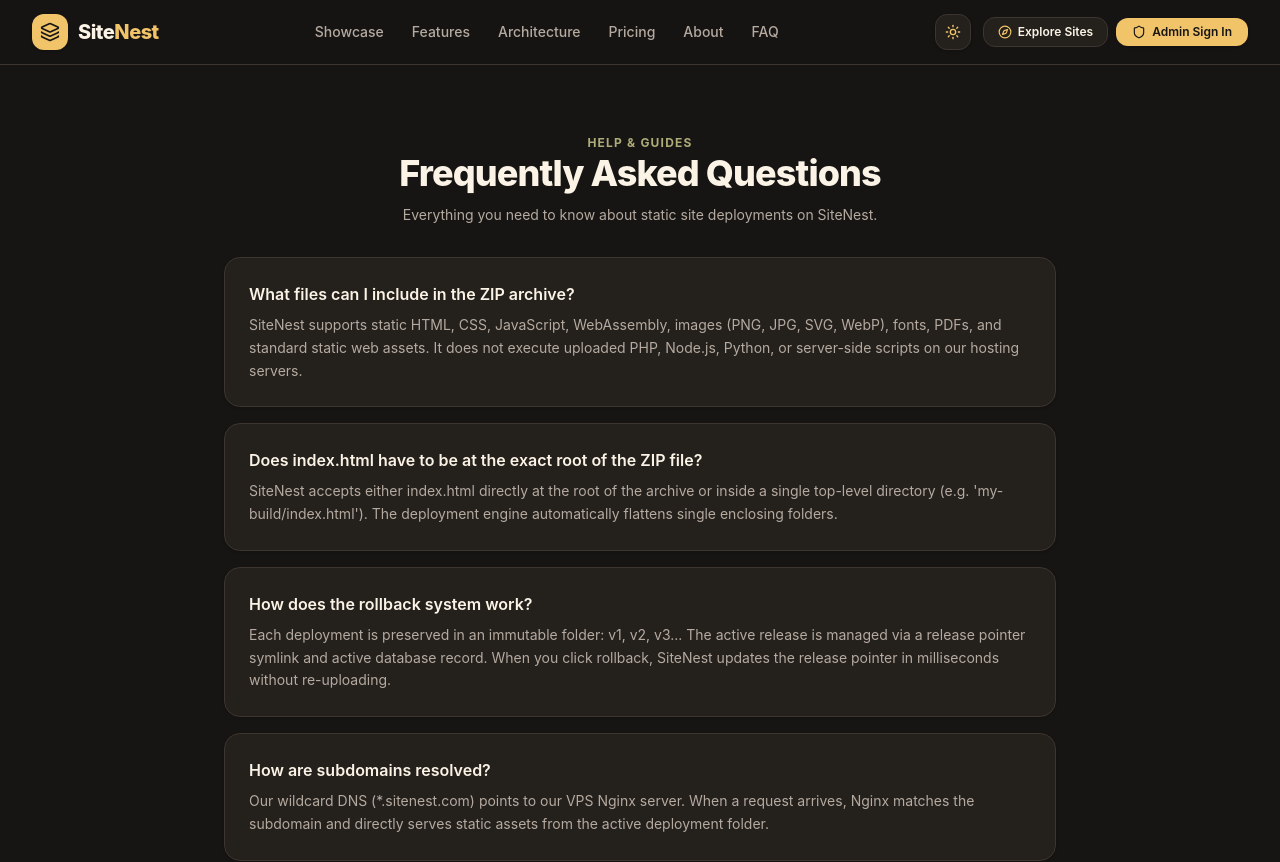
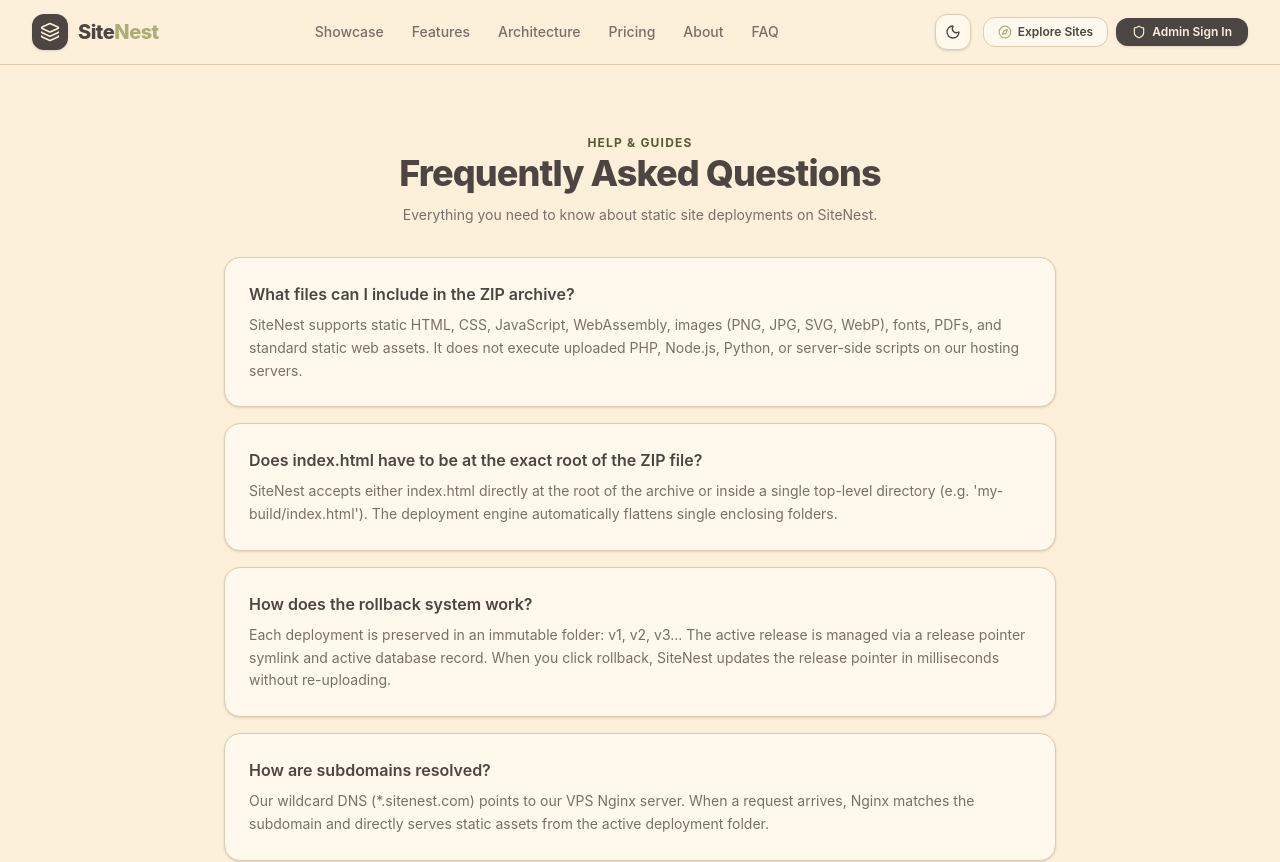
Before and after one commit to khadka27/site-nest, a Next.js app: page /faq in a window 1280 px wide. Shown: the top 862 px of the page. Built offline with nearby package versions, Linux system fonts and the light colour scheme; no server answers.

Commit message:
feat: update theme management and add custom theme colors across layouts and components

```diff
--- a/src/app/admin/layout.tsx
+++ b/src/app/admin/layout.tsx
@@ -2,6 +2,7 @@ import { redirect } from "next/navigation";
 import { getCurrentUser } from "@/lib/auth";
 import { isAdmin } from "@/lib/permissions";
 import AdminSidebar from "@/components/admin/AdminSidebar";
+import ThemeToggle from "@/components/ThemeToggle";
 
 export default async function AdminLayout({
   children,
@@ -19,25 +20,26 @@ export default async function AdminLayout({
   }
 
   return (
-    <div className="flex h-screen bg-zinc-950 text-zinc-100 overflow-hidden font-sans">
+    <div className="flex h-screen bg-[#FCF0DA] dark:bg-[#171513] text-[#4C4541] dark:text-[#FBF3E6] overflow-hidden font-sans transition-colors duration-200">
       <AdminSidebar />
       <div className="flex flex-col flex-1 min-w-0 overflow-hidden">
         {/* Admin Top bar */}
-        <header className="h-16 border-b border-zinc-800/80 bg-zinc-950/60 px-6 flex items-center justify-between shrink-0">
+        <header className="h-16 border-b border-[#DECBB0] dark:border-[#3D352F] bg-[#FFF8ED]/80 dark:bg-[#1E1A17]/80 px-6 flex items-center justify-between shrink-0">
           <div className="flex items-center gap-3">
-            <span className="text-xs font-semibold uppercase tracking-wider text-purple-400 bg-purple-500/10 border border-purple-500/20 px-2.5 py-1 rounded-md">
+            <span className="text-xs font-semibold uppercase tracking-wider text-[#5A5B35] dark:text-[#AEAC78] bg-[#AEAC78]/15 border border-[#AEAC78]/30 px-2.5 py-1 rounded-md">
               SiteNest Control Center
             </span>
           </div>
 
-          <div className="flex items-center gap-4 text-xs text-zinc-400">
+          <div className="flex items-center gap-4 text-xs text-[#7A6F68] dark:text-[#B5AAA0]">
             <span className="flex items-center gap-2">
-              <span className="h-2 w-2 rounded-full bg-emerald-500"></span>
+              <span className="h-2 w-2 rounded-full bg-[#AEAC78]"></span>
               PostgreSQL Connected
             </span>
-            <span className="border-l border-zinc-800 pl-4 text-zinc-300 font-medium">
+            <span className="border-l border-[#DECBB0] dark:border-[#3D352F] pl-4 text-[#4C4541] dark:text-[#FBF3E6] font-medium">
               {user.name} ({user.role})
             </span>
+            <ThemeToggle />
           </div>
         </header>
 
--- a/src/app/dashboard/layout.tsx
+++ b/src/app/dashboard/layout.tsx
@@ -1,8 +1,9 @@
 import { redirect } from "next/navigation";
 import { getCurrentUser } from "@/lib/auth";
 import DashboardSidebar from "@/components/dashboard/DashboardSidebar";
+import ThemeToggle from "@/components/ThemeToggle";
 import Link from "next/link";
-import { UploadCloud, Bell } from "lucide-react";
+import { UploadCloud } from "lucide-react";
 
 export default async function DashboardLayout({
   children,
@@ -16,23 +17,24 @@ export default async function DashboardLayout({
   }
 
   return (
-    <div className="flex h-screen bg-zinc-950 text-zinc-100 overflow-hidden font-sans">
+    <div className="flex h-screen bg-[#FCF0DA] dark:bg-[#171513] text-[#4C4541] dark:text-[#FBF3E6] overflow-hidden font-sans transition-colors duration-200">
       <DashboardSidebar userRole={user.role} />
       <div className="flex flex-col flex-1 min-w-0 overflow-hidden">
         {/* Top bar */}
-        <header className="h-16 border-b border-zinc-800/80 bg-zinc-950/60 px-6 flex items-center justify-between shrink-0">
+        <header className="h-16 border-b border-[#DECBB0] dark:border-[#3D352F] bg-[#FFF8ED]/80 dark:bg-[#1E1A17]/80 px-6 flex items-center justify-between shrink-0">
           <div className="flex items-center gap-3">
-            <span className="text-sm font-medium text-zinc-400">Welcome back,</span>
-            <span className="text-sm font-semibold text-white">{user.name}</span>
-            <span className="text-[11px] font-mono uppercase bg-indigo-500/10 text-indigo-400 border border-indigo-500/20 px-2 py-0.5 rounded-full">
+            <span className="text-sm font-medium text-[#7A6F68] dark:text-[#B5AAA0]">Welcome back,</span>
+            <span className="text-sm font-semibold text-[#4C4541] dark:text-[#FBF3E6]">{user.name}</span>
+            <span className="text-[11px] font-mono uppercase bg-[#F2C46A]/20 text-[#2D2305] dark:text-[#F2C46A] border border-[#F2C46A]/40 px-2 py-0.5 rounded-full font-semibold">
               {user.role}
             </span>
           </div>
 
           <div className="flex items-center gap-3">
+            <ThemeToggle />
             <Link
               href="/dashboard/sites/new"
-              className="inline-flex items-center gap-2 rounded-lg bg-indigo-600 px-3.5 py-1.5 text-xs font-semibold text-white hover:bg-indigo-500 transition-colors shadow-sm"
+              className="inline-flex items-center gap-2 rounded-xl bg-[#F2C46A] hover:bg-[#E5B555] px-3.5 py-1.5 text-xs font-semibold text-[#2D2305] transition-colors shadow-sm"
             >
               <UploadCloud className="h-3.5 w-3.5" />
               Upload ZIP
--- a/src/app/layout.tsx
+++ b/src/app/layout.tsx
@@ -12,22 +12,20 @@ export default function RootLayout({
   children: React.ReactNode;
 }) {
   return (
-    <html lang="en" className="h-full antialiased dark" suppressHydrationWarning>
+    <html lang="en" className="h-full antialiased" suppressHydrationWarning>
       <head>
         <script
           dangerouslySetInnerHTML={{
             __html: `
               (function() {
                 try {
-                  const stored = localStorage.getItem('sitenest_theme');
-                  if (stored === 'light') {
+                  var stored = localStorage.getItem('sitenest_theme');
+                  var prefersDark = window.matchMedia && window.matchMedia('(prefers-color-scheme: dark)').matches;
+                  var isDark = stored !== null ? (stored === 'dark') : prefersDark;
+                  if (isDark) {
+                    document.documentElement.classList.add('dark');
+                  } else {
                     document.documentElement.classList.remove('dark');
-                  } else if (stored === 'dark') {
-                    document.documentElement.classList.add('dark');
-                  } else if (window.matchMedia('(prefers-color-scheme: light)').matches) {
-                    document.documentElement.classList.remove('dark');
-                  } else {
-                    document.documentElement.classList.add('dark');
                   }
                 } catch (e) {}
               })();
--- a/src/components/ThemeToggle.tsx
+++ b/src/components/ThemeToggle.tsx
@@ -4,31 +4,57 @@ import { useEffect, useState } from "react";
 import { Sun, Moon } from "lucide-react";
 
 export default function ThemeToggle() {
-  const [isDark, setIsDark] = useState(true);
+  const [isDark, setIsDark] = useState(false);
   const [mounted, setMounted] = useState(false);
 
   useEffect(() => {
     setMounted(true);
-    const hasDarkClass = document.documentElement.classList.contains("dark");
-    setIsDark(hasDarkClass);
+    // Sync initial state with actual DOM class
+    const hasDark = document.documentElement.classList.contains("dark");
+    setIsDark(hasDark);
+
+    const onThemeChange = (e: Event) => {
+      const customEvent = e as CustomEvent<{ isDark: boolean }>;
+      if (customEvent.detail && typeof customEvent.detail.isDark === "boolean") {
+        setIsDark(customEvent.detail.isDark);
+      } else {
+        setIsDark(document.documentElement.classList.contains("dark"));
+      }
+    };
+
+    window.addEventListener("sitenest-theme-changed", onThemeChange);
+    return () => {
+      window.removeEventListener("sitenest-theme-changed", onThemeChange);
+    };
   }, []);
 
   const toggleTheme = () => {
-    const nextDark = !isDark;
+    // Check actual current DOM state to avoid stale state
+    const currentIsDark = document.documentElement.classList.contains("dark");
+    const nextDark = !currentIsDark;
     setIsDark(nextDark);
 
     if (nextDark) {
       document.documentElement.classList.add("dark");
-      localStorage.setItem("sitenest_theme", "dark");
+      try {
+        localStorage.setItem("sitenest_theme", "dark");
+      } catch (e) {}
     } else {
       document.documentElement.classList.remove("dark");
-      localStorage.setItem("sitenest_theme", "light");
+      try {
+        localStorage.setItem("sitenest_theme", "light");
+      } catch (e) {}
     }
+
+    // Broadcast change so any other ThemeToggle instances on page update icon in sync
+    window.dispatchEvent(
+      new CustomEvent("sitenest-theme-changed", { detail: { isDark: nextDark } })
+    );
   };
 
   if (!mounted) {
     return (
-      <div className="h-9 w-9 rounded-xl border border-[#DECBB0] dark:border-[#3D352F] bg-[#FFF8ED] dark:bg-[#24201C] opacity-50" />
+      <div className="h-9 w-9 rounded-xl border border-[#DECBB0] dark:border-[#3D352F] bg-[#FFF8ED] dark:bg-[#24201C] opacity-50 shrink-0" />
     );
   }
 
@@ -37,7 +63,7 @@ export default function ThemeToggle() {
       type="button"
       onClick={toggleTheme}
       aria-label="Toggle theme mode"
-      className="inline-flex h-9 w-9 items-center justify-center rounded-xl border border-[#DECBB0] dark:border-[#3D352F] bg-[#FFF8ED] dark:bg-[#24201C] text-[#4C4541] dark:text-[#FBF3E6] hover:bg-[#F5E5C9] dark:hover:bg-[#2C2723] hover:border-[#AEAC78] dark:hover:border-[#F2C46A]/50 transition-all shadow-sm"
+      className="inline-flex h-9 w-9 items-center justify-center rounded-xl border border-[#DECBB0] dark:border-[#3D352F] bg-[#FFF8ED] dark:bg-[#24201C] text-[#4C4541] dark:text-[#FBF3E6] hover:bg-[#F5E5C9] dark:hover:bg-[#2C2723] hover:border-[#AEAC78] dark:hover:border-[#F2C46A]/50 transition-all shadow-sm cursor-pointer shrink-0"
       title={isDark ? "Switch to Light Mode" : "Switch to Dark Mode"}
     >
       {isDark ? (
```
